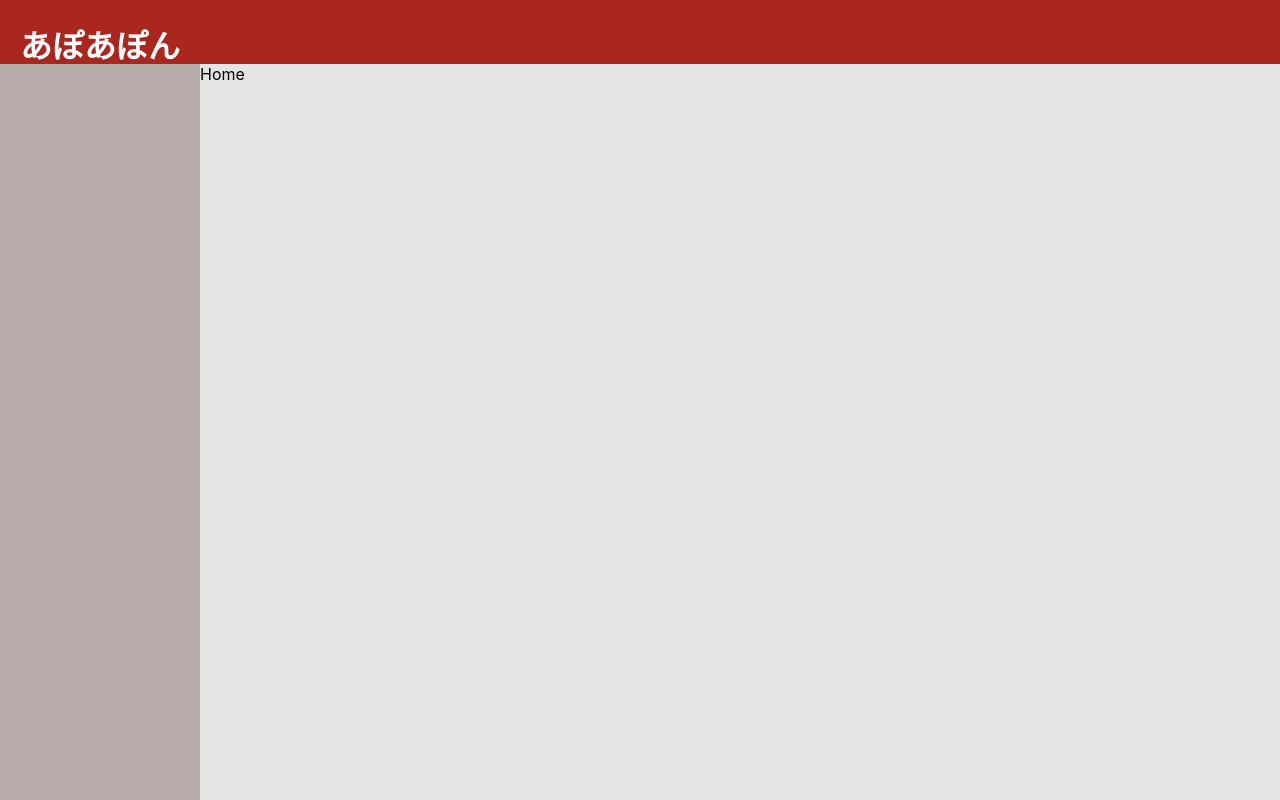
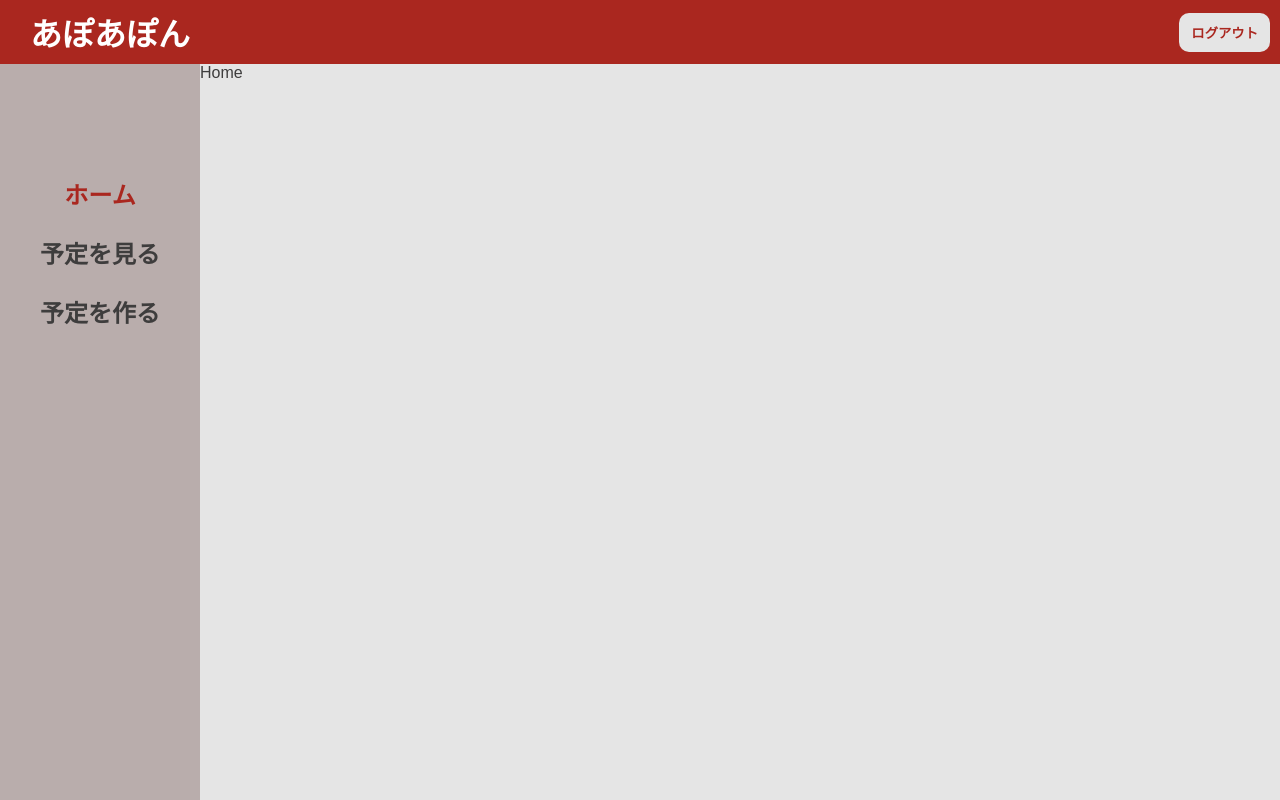
Before and after one commit to ApoApon/ApoApon, a React (Create React App) app: page / in a window 1280 px wide. Built offline with nearby package versions, Linux system fonts and the light colour scheme.

Commit message:
ui追加

```diff
--- a/package.json
+++ b/package.json
@@ -19,6 +19,7 @@
     "node-sass": "^7.0.1",
     "react": "^17.0.2",
     "react-dom": "^17.0.2",
+    "react-icons": "^4.3.1",
     "react-router-dom": "^6.2.1",
     "react-scripts": "5.0.0",
     "sass": "^1.49.0"
--- /dev/null
+++ b/src/components/Common/Button.tsx
@@ -0,0 +1,9 @@
+import { FC } from "react";
+
+type ButtonProps = {
+  title: string;
+  onClick: () => void;
+};
+export const Button: FC<ButtonProps> = (props) => {
+  return <button className="base-button" onClick={props.onClick}>{props.title}</button>;
+};
--- a/src/components/Layout/Layout.tsx
+++ b/src/components/Layout/Layout.tsx
@@ -1,16 +1,57 @@
 import { FC } from "react";
+import { Link, useLocation } from "react-router-dom";
+import { Button } from "../Common/Button";
+import style from "./layout.module.scss";
+
+const menu = {
+  items: [
+    {
+      path: "/",
+      title: "ホーム",
+    },
+    {
+      path: "/calender",
+      title: "予定を見る",
+    },
+    {
+      path: "/schedule",
+      title: "予定を作る",
+    },
+  ],
+};
 
 interface Props {
   children: React.ReactElement;
 }
 
 export const Layout: FC<Props> = ({ children }) => {
+  const location = useLocation();
+  const handleLogout = () => {
+    console.log("logout");
+  };
   return (
-    <div className="container">
+    <div className={style.container}>
       <header>
-        <h1 className="logo">あぽあぽん</h1>
+        <h1 className={style.logo}>あぽあぽん</h1>
+        <Button title="ログアウト" onClick={handleLogout} />
       </header>
       <nav>
+        <div className={style.wrapper}>
+          {menu.items.map((item) => (
+            <Link
+              key={item.path}
+              to={item.path}
+              className={style.item}
+              style={
+                location.pathname === item.path
+                  ? { color: "#aa271f" }
+                  : { color: "#3E3D3D" }
+              }
+            >
+              {item.title}
+            </Link>
+          ))}
+        </div>
       </nav>
       <main>{children}</main>
     </div>
--- /dev/null
+++ b/src/components/Layout/layout.module.scss
@@ -0,0 +1,52 @@
+.container {
+  display: grid;
+  grid-template-rows: 8% 1fr 8%;
+  grid-template-columns: 200px 1fr;
+  height: 100vh;
+
+  nav {
+    position: sticky;
+    grid-row: 2 / span 3;
+    grid-column: 1;
+    background-color: var(--sub-color);
+
+    .wrapper {
+      display: flex;
+      flex-direction: column;
+      margin-top: 100px;
+    }
+    .item {
+      font-weight: bold;
+      font-size: 24px;
+      margin: 12px auto;
+      color: #3E3D3D;
+      &:hover {
+        color: var(--main-color);
+      }
+
+    }
+  }
+  header {
+    position: sticky;
+    top: 0;
+    grid-row: 1;
+    grid-column: 1 / span 2;
+    background-color: var(--main-color);
+    display: flex;
+    justify-content: space-between;
+    padding: 0 10px;
+    align-items: center;
+
+    .logo {
+      margin-left: 20px;
+      font-weight: bold;
+      color: #fff;
+    }
+  }
+  main {
+    grid-row: 2 / span 3;
+    grid-column: 2;
+    overflow-y: auto;
+    color: #3e3d3d;
+  }
+}
--- a/src/styles/App.scss
+++ b/src/styles/App.scss
@@ -1,50 +1,32 @@
-$main-color: #aa271f;
-$sub-color: #b9adac;
+:root {
+  --main-color: #aa271f;
+  --sub-color: #b9adac;
+  --light-base-color: #e5e5e5;
+}
 
 body {
   margin: 0;
-  background-color: #e5e5e5;
-  font-family: -apple-system, BlinkMacSystemFont, "Segoe UI", "Roboto", "Oxygen",
-    "Ubuntu", "Cantarell", "Fira Sans", "Droid Sans", "Helvetica Neue",
-    sans-serif;
-  -webkit-font-smoothing: antialiased;
-  -moz-osx-font-smoothing: grayscale;
+  background-color: var(--light-base-color);
+  font-family: "Noto Sans JP", sans-serif;
 }
 
-.container {
-  display: grid;
-  grid-template-rows: 8% 1fr 8%;
-  grid-template-columns: 200px 1fr;
-  height: 100vh;
+a {
+  text-decoration: none;
+}
+li {
+  list-style: none;
+}
 
-  nav {
-    position: sticky;
-    grid-row: 2 / span 3;
-    grid-column: 1;
-    background-color: $sub-color;
-    @media (max-width: 690px) {
-      grid-row: 3;
-      grid-column: 1 / span 2;
-      border-radius: 0;
-      margin-top: 0;
-    }
-  }
-  header {
-    position: sticky;
-    top: 0;
-    grid-row: 1;
-    grid-column: 1 / span 2;
-    background-color: $main-color;
+.base-button {
+  padding: 10px 12px;
+  background-color: var(--light-base-color);
+  border: none;
+  border-radius: 10px;
+  color: var(--main-color);
+  font-weight: bold;
+  transition: 0.3s;
 
-    .logo {
-      margin-left: 20px;
-      font-weight: bold;
-      color: #fff;
-    }
-  }
-  main {
-    grid-row: 2 / span 3;
-    grid-column: 2;
-    overflow-y: auto;
+  &:hover {
+    background-color: #c4c4c4;
   }
 }
```
Also changed, not shown: 1 other file (tests, documents, lock files or other folders).
